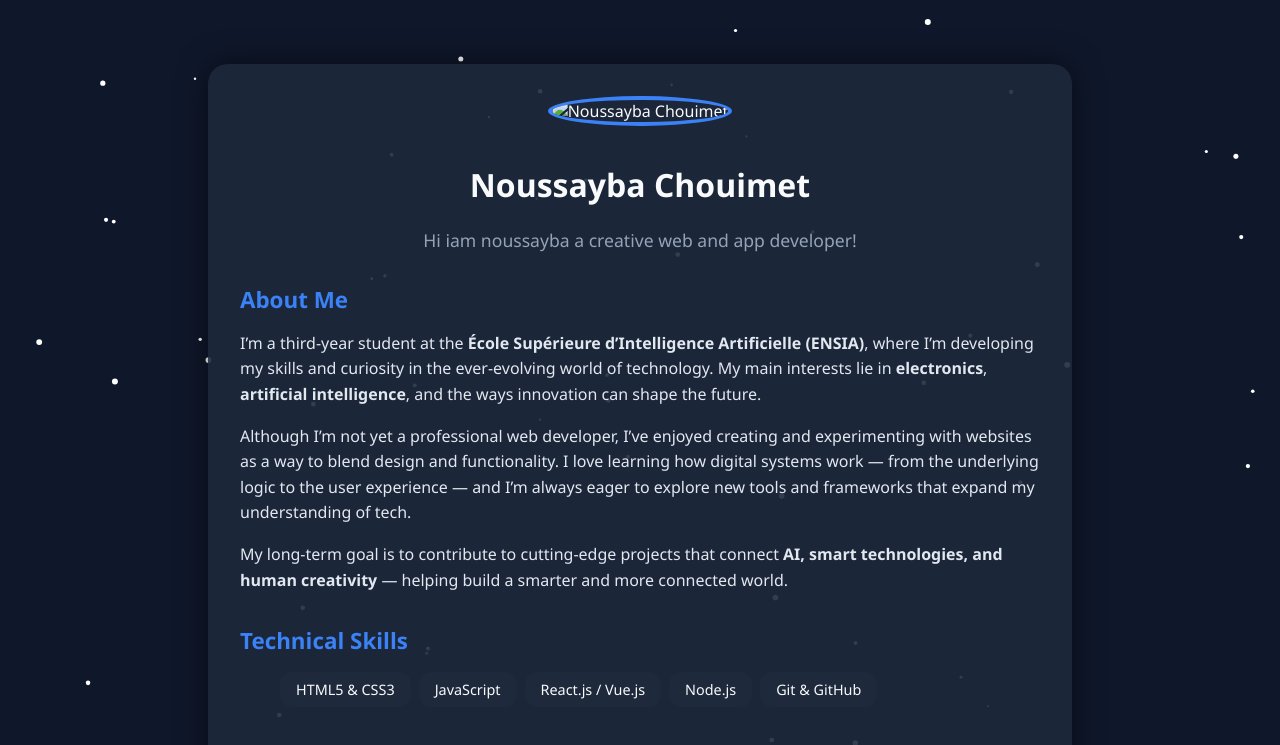
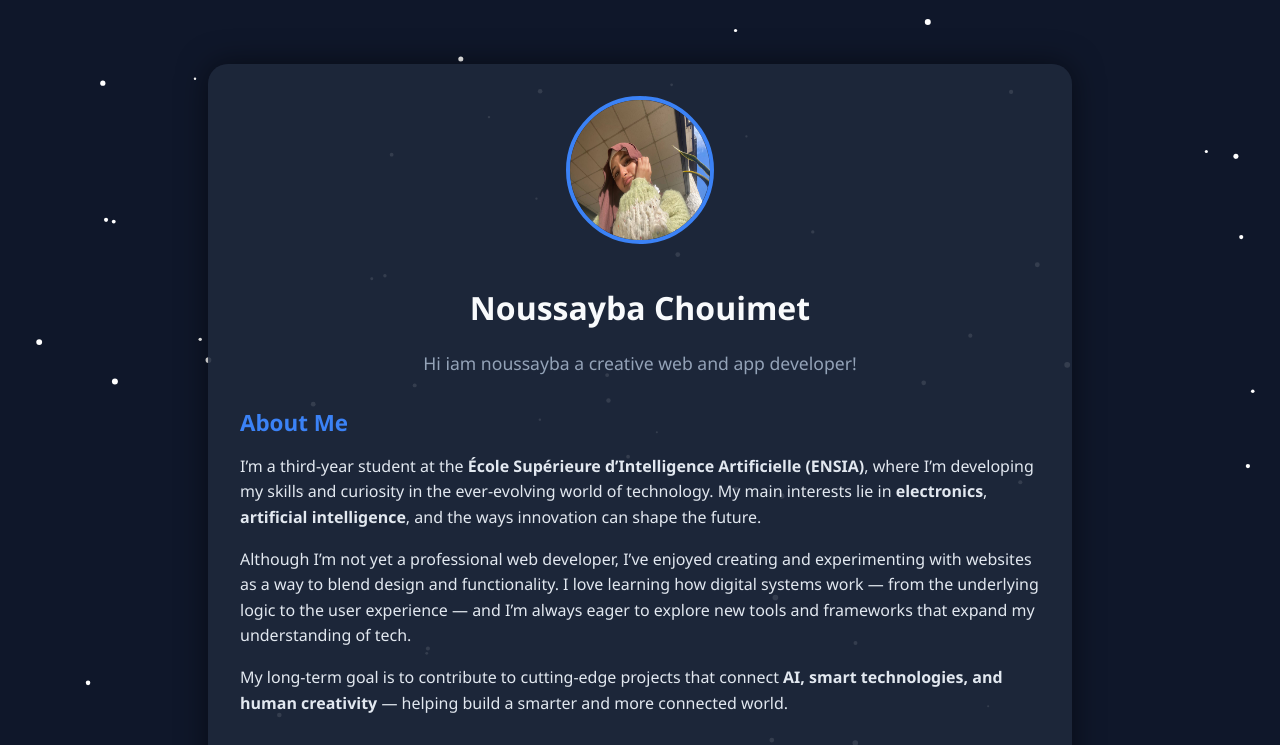
Before and after one commit to selsabila-gtm/team-portfolio-project, a plain HTML site: page chouimet-noussayba.html in a window 1280 px wide. Shown: the top 745 px of the page. Drawn offline with Linux system fonts and the light colour scheme.

Commit message:
Fix : correct the picutre link

```diff
--- a/chouimet-noussayba.html
+++ b/chouimet-noussayba.html
@@ -11,7 +11,7 @@
 
   <div class="profile-container">
     <div class="profile-header">
-      <img src="assets/pictures/profile.jpg" alt="Noussayba Chouimet" class="profile-avatar">
+      <img src="assets/pictures/noussayba_chouimet.jpg" alt="Noussayba Chouimet" class="profile-avatar">
       <h1>Noussayba Chouimet</h1>
       <p class="tagline">Hi iam noussayba a creative web and app developer!</p>
     </div>
```
